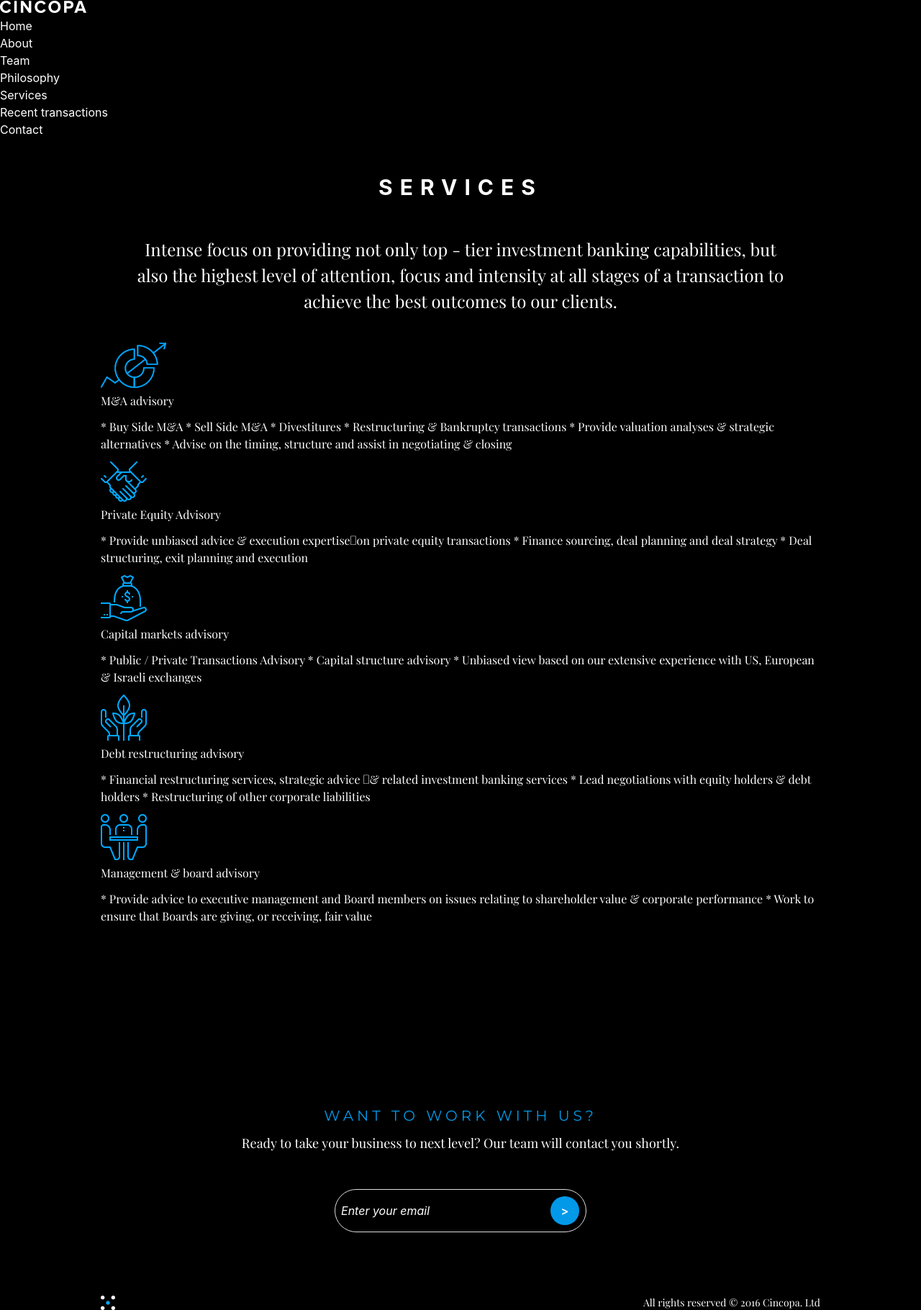
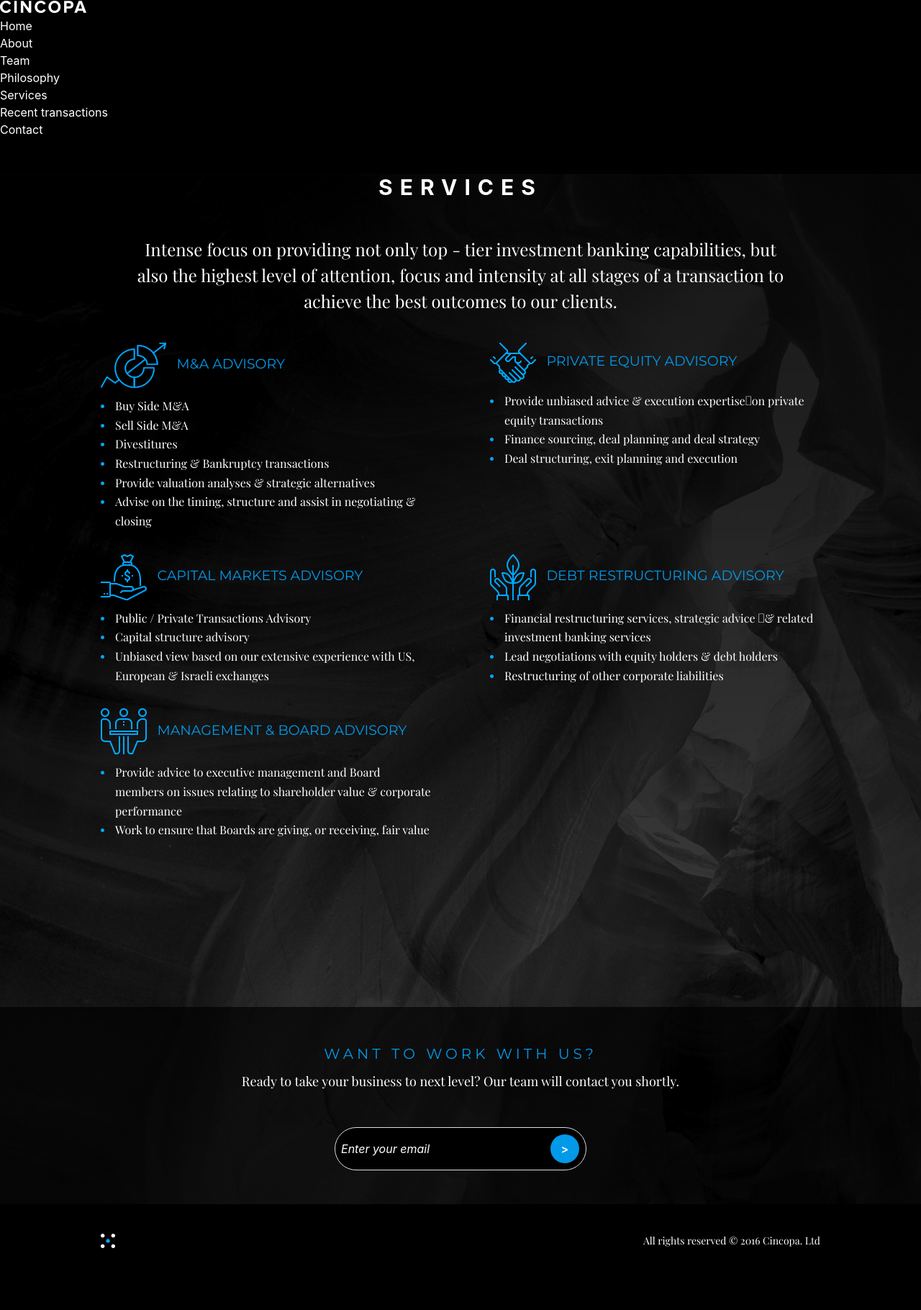
Before and after one commit to kedmyster/cincopa, a Jekyll site: the page built from services.markdown, in a window 1280 px wide. Shown: the whole page at 72% size. Built offline with Jekyll 4.4.1, drawn with Linux system fonts in a browser that asks for light colours; after the commit the page ends 1734 px from its top, so only the background shows below that.

Commit message:
Services done

```diff
--- a/_layouts/services.html
+++ b/_layouts/services.html
@@ -14,7 +14,7 @@ layout: page
                     <p>{{service.title}}</p>
                 </div>
                 <div class="text">
-                    <p>{{service.description}}</p>
+                    <p>{{service.description | markdownify }}</p>
                 </div>
             </div>
             {% endfor %}
--- a/_sass/_layout.scss
+++ b/_sass/_layout.scss
@@ -31,6 +31,9 @@ header.site-header {
             text-align: center;
             max-width: 900px;
             margin-bottom: 20px;
+            @include media ($tablet){
+                font-size: 19px;
+            }
             @include media ($xldesktop){
                 font-size: 24px;
                 margin: auto;
@@ -47,7 +50,7 @@ footer.site-footer {
 
     .text{
         font-size: 16px;
-        background-image: url(/img/static/static-logo.png);
+        background-image: url("/img/static/static-logo.png");
         background-repeat: no-repeat;
         background-position: top center;
         padding-top: 40px;
--- a/_sass/_services.scss
+++ b/_sass/_services.scss
@@ -1,3 +1,58 @@
 .page-services {
-
+    .page {
+        background-image: url("/img/services/service-background.jpg");
+        .service {
+            margin-bottom: 10px;
+            text-align: center;
+            @include media ($tablet) {
+                text-align: left;
+                margin-bottom: 20px;
+            }
+            @include media ($desktop) {
+                @include span-columns(6);
+                @include omega(2n);
+            }
+            .title {
+                text-transform: uppercase;
+                color: $blue;
+                font-size: 16px;
+                @include media ($tablet) {
+                    display: inline-block;
+                }
+                @include media ($desktop) {
+                    font-size: 22px;
+                }
+                p {
+                    font-family: 'Montserrat', sans-serif;
+                    font-weight: 300;
+                    @include media ($tablet) {
+                        font-size: 19px;
+                    }
+                }
+            }
+            .text {
+                font-family: 'Playfair Display', serif;
+                text-align: left;
+                margin-bottom: 10px;
+                line-height: 1.667;
+                li {
+                    background-image: url("/img/services/service-bullet.png");
+                    background-repeat: no-repeat;
+                    background-position: left top 11px;
+                    padding-left: 20px;
+                }
+            }
+            .image {
+                @include media ($tablet) {
+                    display: inline-block;
+                }
+                img {
+                    @include media ($tablet) {
+                        vertical-align: middle;
+                        margin-right: 10px;
+                    }
+                }
+            }
+        }
+    }
 }
--- a/assets/main.scss
+++ b/assets/main.scss
@@ -1,5 +1,6 @@
 ---
 ---
+
 
 // Reset
 @import "normalize";
```
Also changed, not shown: img/services/service-bullet.png (added).
